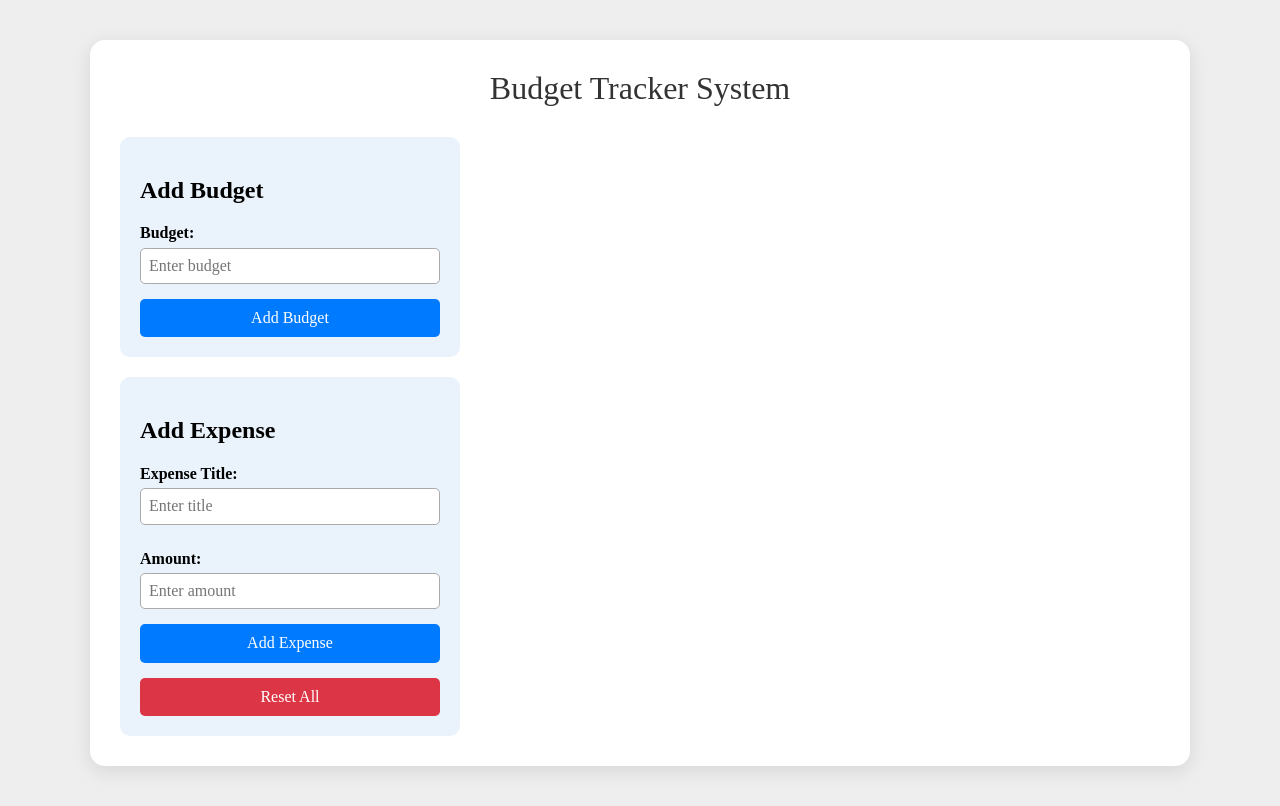
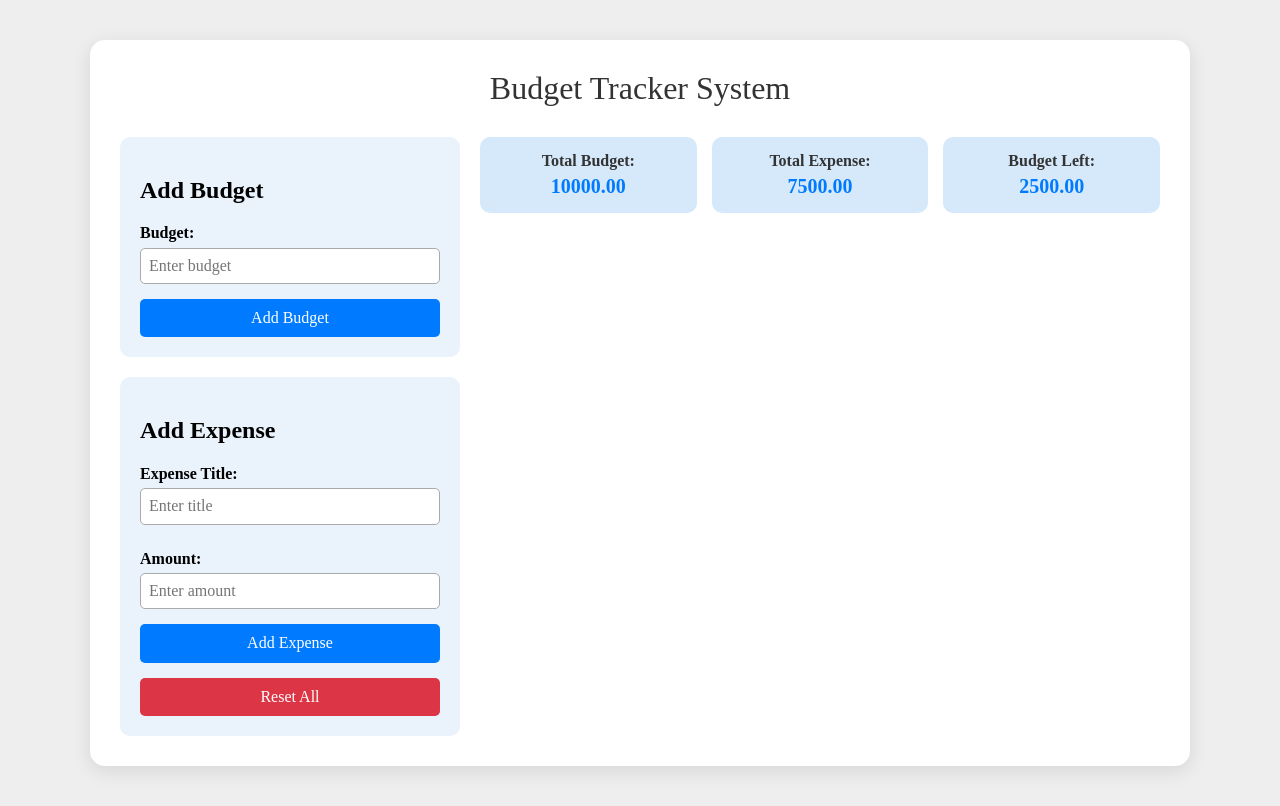
Before and after one commit to VITALIKXXX/expens-track-aplication, a React (Create React App) app: page / in a window 1280 px wide. Built offline with nearby package versions, Linux system fonts and the light colour scheme.

Commit message:
Created Summary Component

```diff
--- a/src/App.js
+++ b/src/App.js
@@ -3,6 +3,7 @@ import Header from "./components/Header";
 import { Section, LeftColumn, RightColumn } from "./components/Section";
 import Budget from "./features/tracker/Budget";
 import Expense from "./features/tracker/Expense";
+import Summary from "./features/tracker/Summary";
 
 
 function App() {
@@ -15,7 +16,7 @@ function App() {
           <Expense />
         </LeftColumn>
         <RightColumn>
-
+          <Summary />
         </RightColumn>
       </Section>
     </Container>
--- a/src/features/tracker/Summary/index.js
+++ b/src/features/tracker/Summary/index.js
@@ -0,0 +1,22 @@
+import { SummaryWrapper, Box, Label, Value } from "./styled";
+
+const Summary = () => {
+    return (
+        <SummaryWrapper>
+            <Box>
+                <Label>Total Budget:</Label>
+                <Value>10000.00</Value>
+            </Box>
+            <Box>
+                <Label>Total Expense:</Label>
+                <Value>7500.00</Value>
+            </Box>
+            <Box>
+                <Label>Budget Left:</Label>
+                <Value>2500.00</Value>
+            </Box>
+        </SummaryWrapper>
+    )
+};
+
+export default Summary;
```
